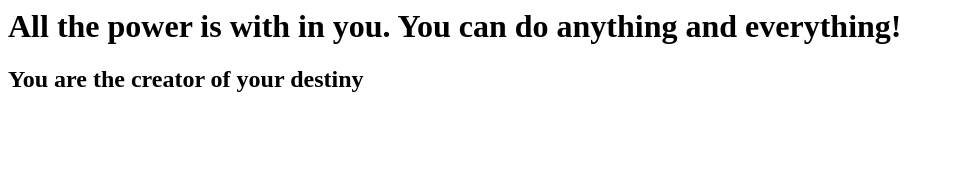
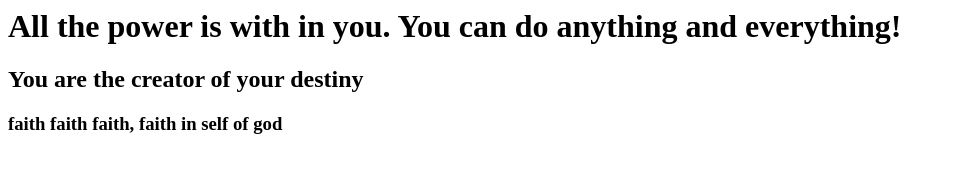
Before and after one commit to efonseca-tsys-dev/firstgitrepo, a plain HTML site: page index.html in a window 1280 px wide. Shown: the whole page, without its empty margins (0-954 px from the left). Drawn offline with Linux system fonts and the light colour scheme.

Commit message:
added 3rd quote

```diff
--- a/index.html
+++ b/index.html
@@ -2,5 +2,6 @@
 	<body>
 		<h1>All the power is with in you. You can do anything and everything!</h1>
                 <h2>You are the creator of your destiny</h2>
+		<h3> faith faith faith, faith in self of god </h3>
 	</body>
 </html>
```
